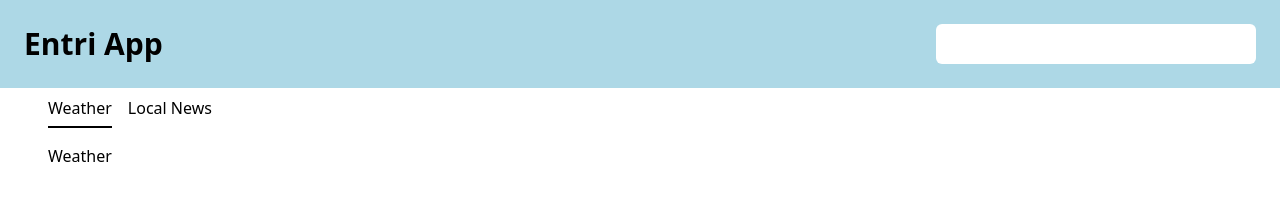
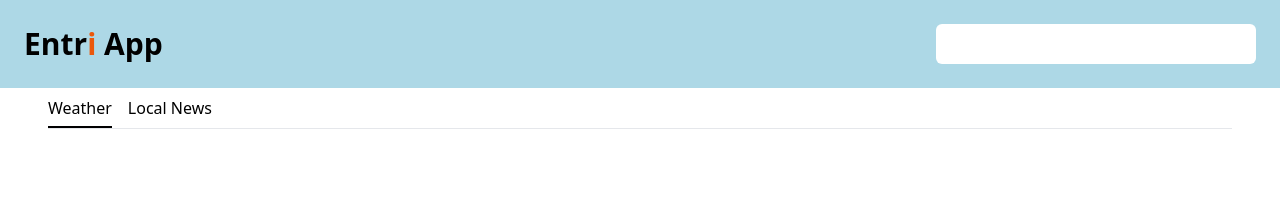
Before and after one commit to muhammedfahad115/Entri-app, a React (Vite) app: page /home/weather in a window 1280 px wide. Shown: the top 218 px of the page. Built offline with nearby package versions, Linux system fonts and the light colour scheme.

Commit message:
installed axios and also created .env file

```diff
--- a/package.json
+++ b/package.json
@@ -10,6 +10,7 @@
     "preview": "vite preview"
   },
   "dependencies": {
+    "axios": "^1.7.2",
     "react": "^18.2.0",
     "react-dom": "^18.2.0",
     "react-router-dom": "^6.23.1"
--- a/src/Components/Header.jsx
+++ b/src/Components/Header.jsx
@@ -8,7 +8,7 @@ function Header() {
   return (
     <>
     <div className='w-full flex h-auto p-3 sm:p-6 items-center justify-between bg-[lightblue]'>
-        <div><h1 className='text-3xl font-bold '>Entri App</h1></div>
+        <div><h1 className='text-3xl font-bold '>Entr<span className='text-orange-600'>i</span> App</h1></div>
         <div><input className='sm:w-80 py-2 outline-none px-4  rounded-md' type="text" /></div>
     </div>
     </>
--- a/src/Components/LandingPageContent.jsx
+++ b/src/Components/LandingPageContent.jsx
@@ -25,6 +25,7 @@ function LandingPageContent() {
                         <div className="card-front">
                             <img className="w-full h-full object-cover rounded-md" src={weatherImage} alt="Weather" />
                         </div>
+                        {/* Weather card back */}
                         <div className="card-back border-2 flex justify-center items-center rounded-md">
                             <div className=''>
                             <h2>Weather Details</h2>
@@ -43,6 +44,7 @@ function LandingPageContent() {
                         <div className="card-front">
                             <video className="w-full h-full object-fill rounded-md" autoPlay loop muted src={newVideeo}></video>
                         </div>
+                        {/* News card back */}
                         <div className="card-back border-2 flex justify-center items-center rounded-md">
                             <div className=''>
                             <h2>News Details</h2>
--- a/src/Components/Tab/Tabs.jsx
+++ b/src/Components/Tab/Tabs.jsx
@@ -6,8 +6,8 @@ const Tab = () => {
   const [activeTab, setActiveTab] = useState(1);
 
   return (
-    <div className="w-full sm:px-6">
-      <div className="flex space-x-4 ">
+    <div className="w-full  sm:px-6">
+      <div className="flex space-x-4 border-b ">
         <Link to="/home/weather">
         <div
           className={`tab cursor-pointer py-2 ${activeTab === 1 ? 'active' : ''}`}
--- a/src/Components/Weather.jsx
+++ b/src/Components/Weather.jsx
@@ -1,8 +1,15 @@
-import React from 'react'
+import React, { useEffect, useState } from 'react'
 
+const API_KEY = import.meta.env.VITE_WEATHER_API_KEY;
 function Weather() {
+    console.log("API_KEY", API_KEY)
+    const [weatherData, setWeatherData] = useState(null);
+    useEffect(() => {
+
+    }, [])
   return (
-    <div>Weather</div>
+    <>
+    </>
   )
 }
 
```
Also changed, not shown: 2 other files (tests, documents, lock files or other folders).
